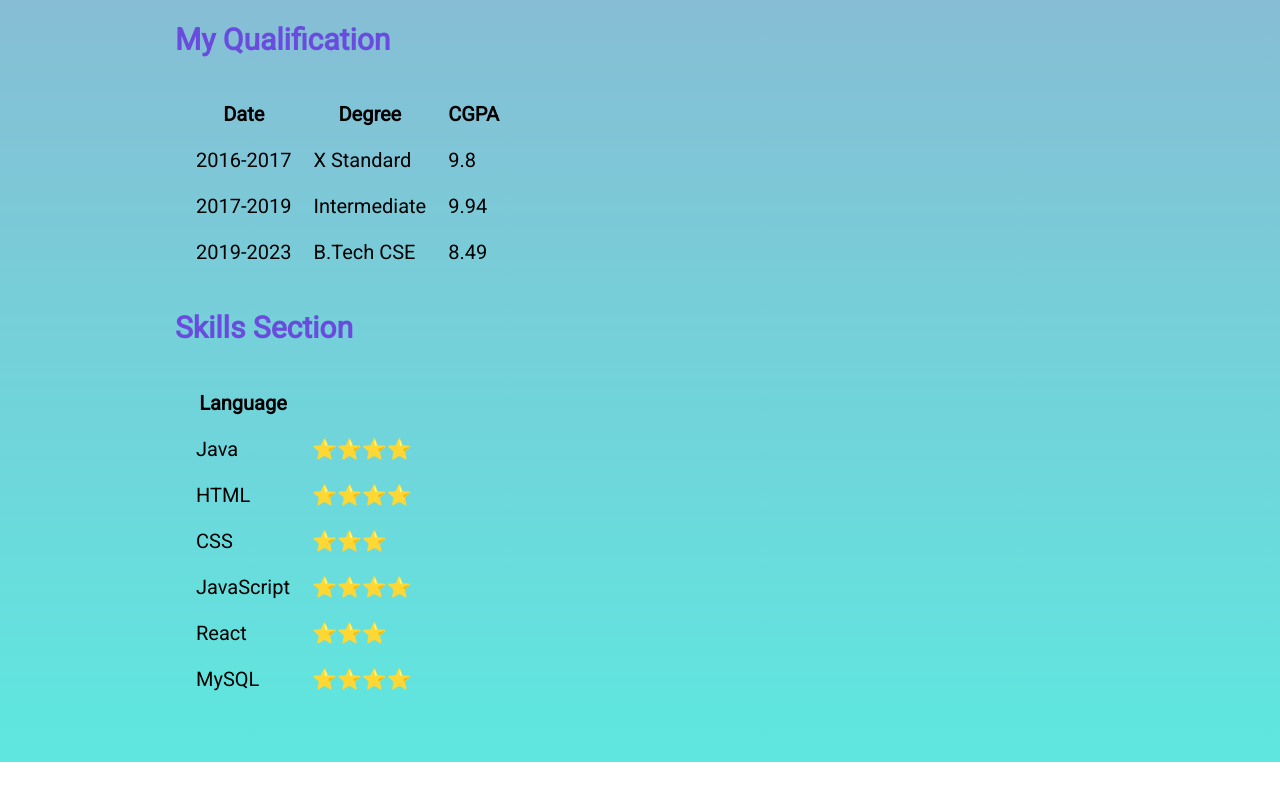
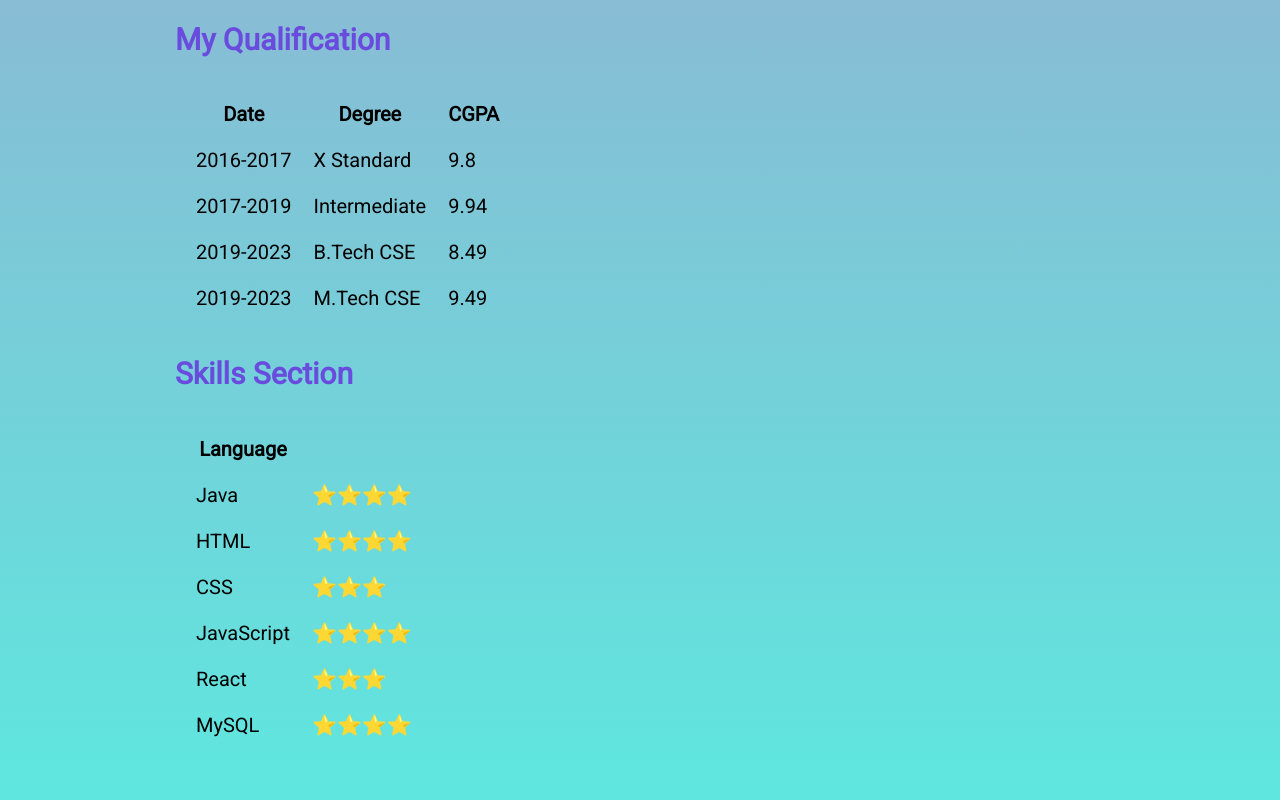
Before and after one commit to Sumanthch15/Portfolio-Practice, a plain HTML site: page index.html in a window 1280 px wide. Shown: the part 834-1634 px from the top of the page. Before the commit the page ends 1596 px from the top, so only its background shows below. Drawn offline with Linux system fonts and the light colour scheme; a web font is replaced by a local one.

Commit message:
added Mtech

```diff
--- a/index.html
+++ b/index.html
@@ -68,6 +68,11 @@
 				<td>B.Tech CSE</td>
                 <td>8.49</td>
 			</tr>
+			<tr>
+				<td>2019-2023</td>
+				<td>M.Tech CSE</td>
+                <td>9.49</td>
+			</tr>
 		</table>
 		<!-- 4 -  Skill section  -->
         <h2>Skills Section</h2>
```
